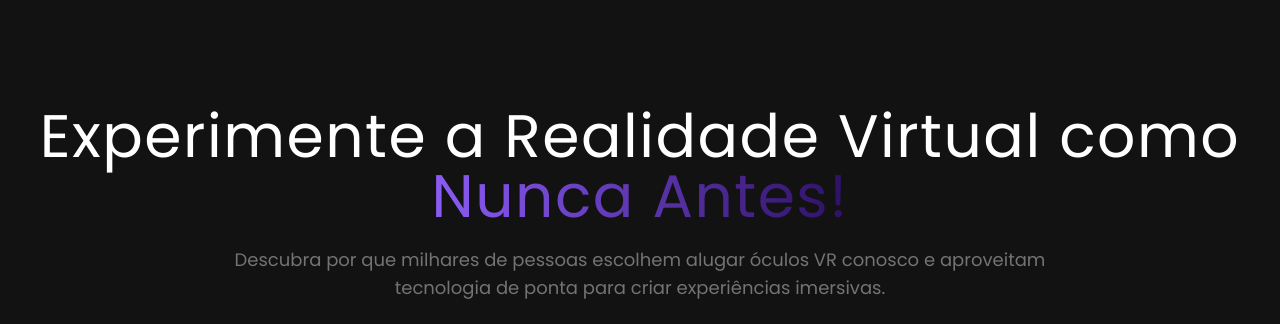
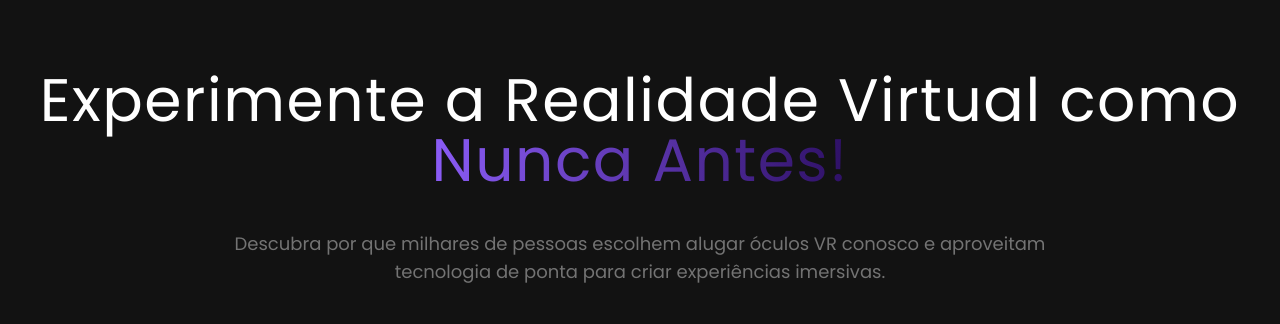
Before and after one commit to davidonedev/VirtualR, a React (Vite) app: page / in a window 1280 px wide. Shown: the part 225-549 px from the top of the page. Built offline with nearby package versions, Linux system fonts and the light colour scheme.

Commit message:
Alteracao ajustes 01-02/5

```diff
--- a/src/components/Footer.jsx
+++ b/src/components/Footer.jsx
@@ -29,8 +29,8 @@ const Footer = () => {
 
               {/* Navegação */}
                 <div className="flex flex-col items-center md:items-start">
-                  <h2 className="text-lg font-bold mb-4">Navegação</h2>
-                  <ul className="space-y-2 text-gray-300">
+                    <h2 className="text-lg font-bold mb-4 text-center">Navegação</h2>
+                    <ul className="space-y-2 text-gray-300 text-center">
                         <li><a href="#">Home</a></li>
                         <li><a href="#">Benefícios</a></li>
                         <li><a href="#">Depoimentos</a></li>
@@ -41,7 +41,7 @@ const Footer = () => {
 
               {/* Siga-nos */}
                 <div className="flex flex-col items-center md:items-start">
-                  <h2 className="text-lg font-bold mb-4">Siga-nos</h2>
+                    <h2 className="text-lg font-bold mb-4 text-center">Siga-nos</h2>
                     <ul className="flex space-x-6 mb-4">
                         <li><Instagram className='text-violet-700 cursor-pointer' /></li>
                         <li><Twitter className='text-violet-700 cursor-pointer' /></li>
@@ -53,8 +53,7 @@ const Footer = () => {
                     </div>
                 </div>
             </div>
-
-          <div className="mt-5 text-center italic text-slate-400/75">
+            <div className="mt-10 -mb-5 text-center text-sm italic text-slate-400/75">
                 <p>© 2024 Code by David. All rights reserved</p>
             </div>
         </footer>
--- a/src/components/HeroSection.jsx
+++ b/src/components/HeroSection.jsx
@@ -5,15 +5,15 @@ const HeroSection = () => {
   return (
     <div className="flex justify-center items-center w-full min-h-screen">
         <div className="flex flex-col items-center mx-auto text-center">
-            <h1 className="text-slate text-4xl sm:text-4xl lg:text-6xl tracking-wide md:mt-10">
+            <h1 className="text-slate text-4xl sm:text-4xl lg:text-6xl tracking-wide md:mt-2">
                 Experimente a Realidade Virtual como
             <span className="bg-gradient-to-r from-violet-500 to-violet-950 text-transparent bg-clip-text"> Nunca Antes!</span>
             </h1>
-            <p className="mt-5 text-lg text-neutral-500 max-w-4xl">
+            <p className="mt-10 text-lg text-neutral-500 max-w-4xl">
             Descubra por que milhares de pessoas escolhem alugar óculos VR conosco e aproveitam tecnologia de ponta para criar experiências imersivas.
             </p>
             <div className="flex justify-center my-10">
-            <a href="#" className="bg-gradient-to-r bg-violet-800 py-3 px-4 mx-3 rounded-md">Adquira agora!</a>
+            <a href="#" className="bg-gradient-to-r bg-violet-800 py-3 px-4 mx-3 rounded-md mb-5">Adquira agora!</a>
             </div>
             <div className="flex justify-center items-center flex-col lg:flex-row lg:space-x-4">
             {[video1, video2].map((video, index) => (
--- a/src/components/Pricing.jsx
+++ b/src/components/Pricing.jsx
@@ -8,7 +8,7 @@ const Pricing = () => {
       <h2 className="text-3xl mt-16 mb-28 sm:text-5xl lg:text-center my-8 tracking-wider text-center font-semibold">Assinaturas</h2>
       <div className="flex items-center justify-center min-h-screen flex-col sm:flex-row gap-20 -mt-14 mb-28">
         {[{ price: "R$329,97", period: "p/ Semana" }, { price: "R$119,00", period: "p/ dia" }].map((plan, index) => (
-          <div key={index} className="relative rounded-3xl bg-gray-800 bg-opacity-25 p-8 ring-1 shadow-2xl ring-gray-900/10 sm:p-10 xl:w-2/5">
+          <div key={index} className="relative rounded-3xl bg-gray-700 bg-opacity-25 p-8 ring-1 shadow-2xl ring-gray-900/10 sm:p-10 xl:w-2/5">
             <h3 className="text-base/7 font-semibold text-indigo-400">VirtualR</h3>
             <p className="mt-4 flex items-baseline gap-x-2">
               <span className="text-5xl font-semibold tracking-tight text-white">{plan.price}</span>
```
Lines whose indentation alone changed are shown as unchanged.
